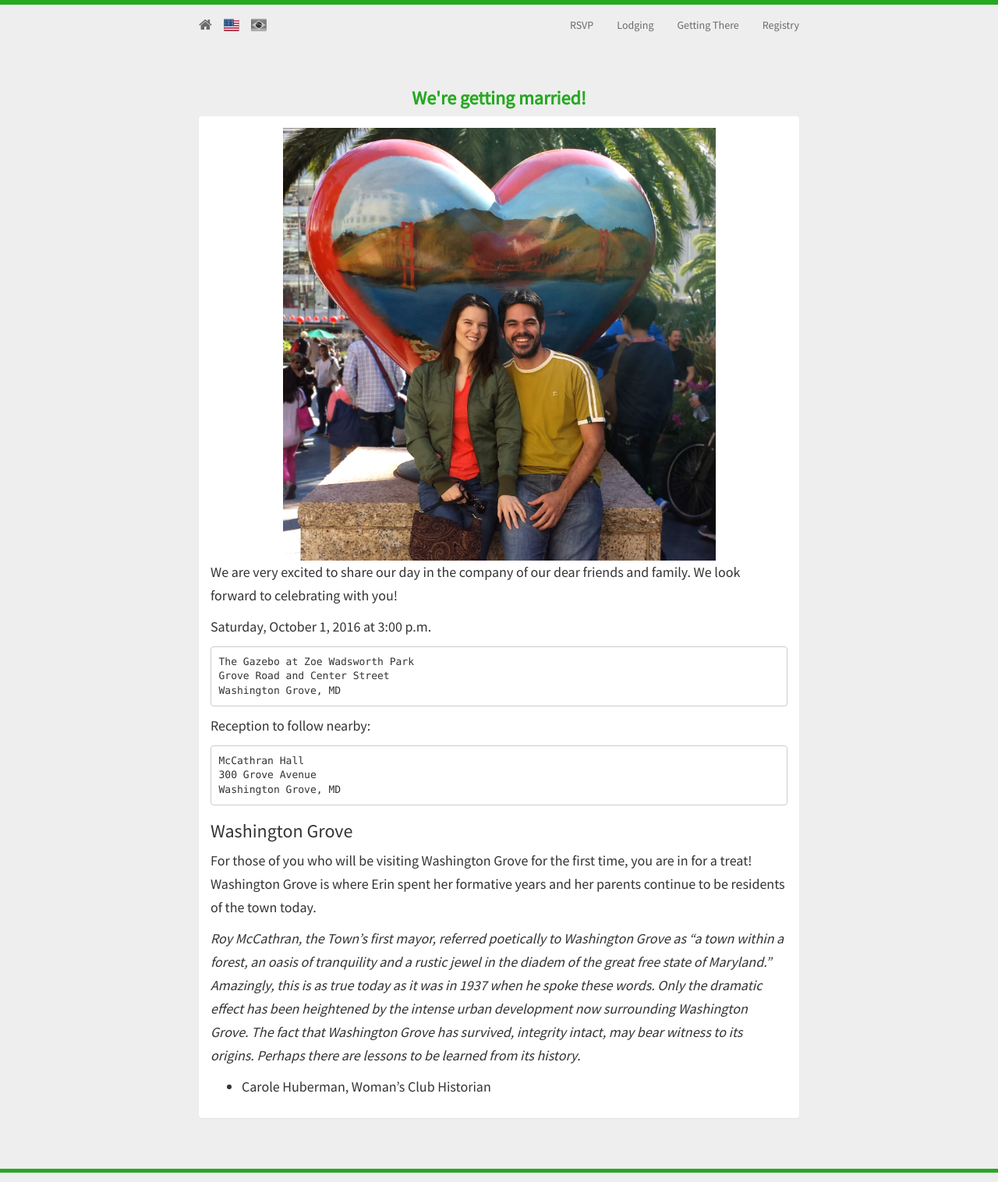
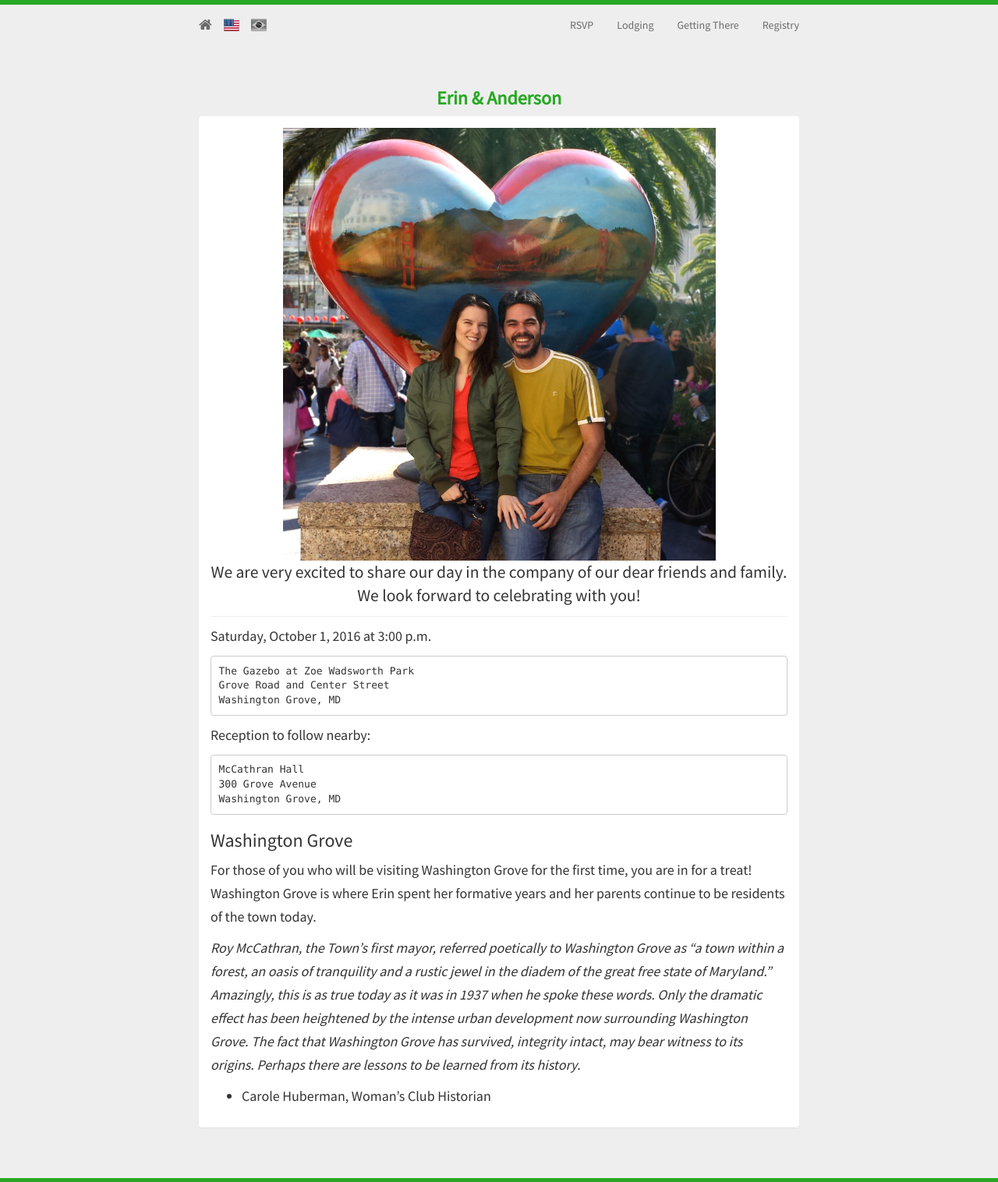
Before and after one commit to andersonvom/wedding-site, a Jekyll site: the page built from _posts/en/0000-01-01-welcome.md, in a window 1280 px wide. Shown: the whole page at 78% size. Built offline with Jekyll 4.4.1, drawn with Linux system fonts in a browser that asks for light colours; nearby versions of some CDN libraries.

Commit message:
Change welcome text and fix style

```diff
--- a/_posts/en/0000-01-01-welcome.md
+++ b/_posts/en/0000-01-01-welcome.md
@@ -1,5 +1,5 @@
 ---
-title: We're getting married!
+title: Erin & Anderson
 name: welcome
 categories: en
 ---
@@ -10,8 +10,10 @@ categories: en
      alt="We're getting married!">
 </center>
 
+<p id="join-us">
 We are very excited to share our day in the company of our dear friends
-and family. We look forward to celebrating with you!
+and family.  We look forward to celebrating with you!
+</p>
 
 Saturday, October 1, 2016 at 3:00 p.m.
 
--- a/static/css/language.css
+++ b/static/css/language.css
@@ -9,3 +9,9 @@ img.en:lang(en), img.pt:lang(pt) {
   filter: none;
   -webkit-filter: grayscale(0);
 }
+#join-us {
+  text-align: center;
+  font-size: larger;
+  border-bottom: 1px solid #eee;
+  padding-bottom: 0.5em;
+}
```
Also changed, not shown: _posts/pt/0000-01-01-bem-vindo.md (+4 -2 lines).
